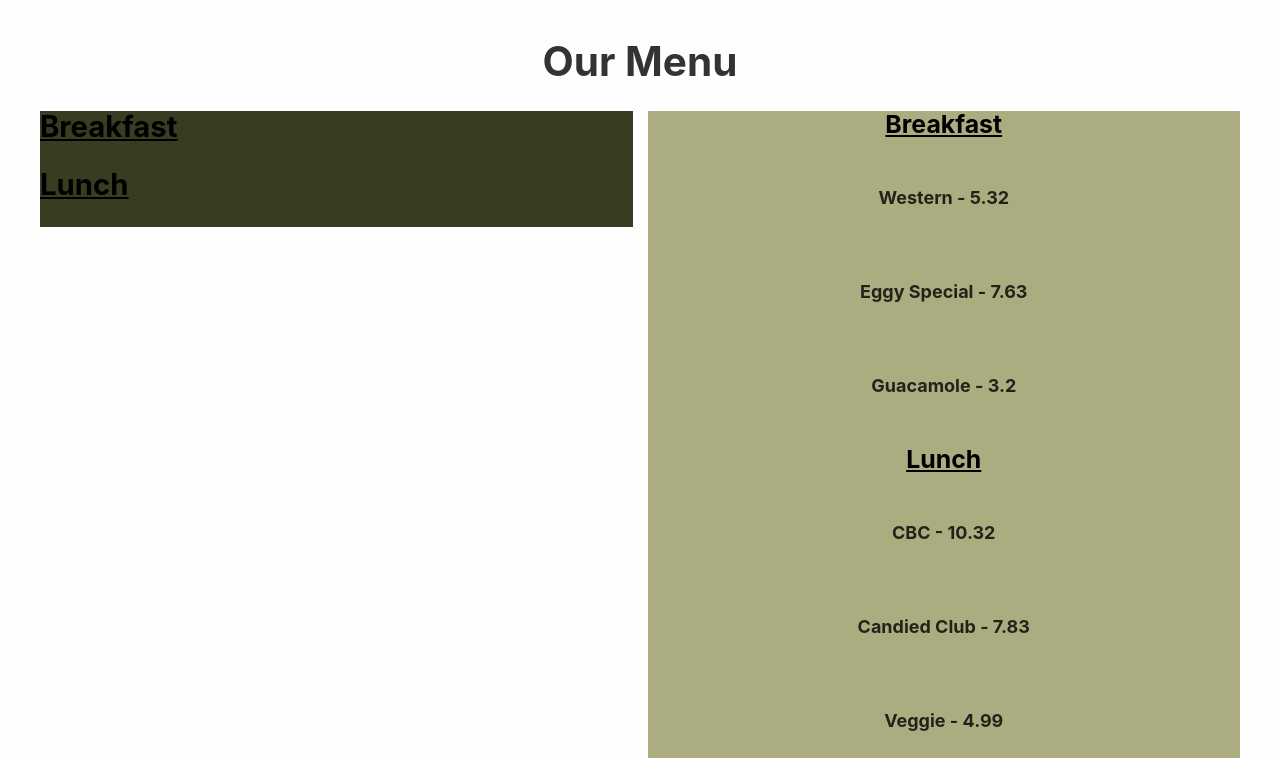
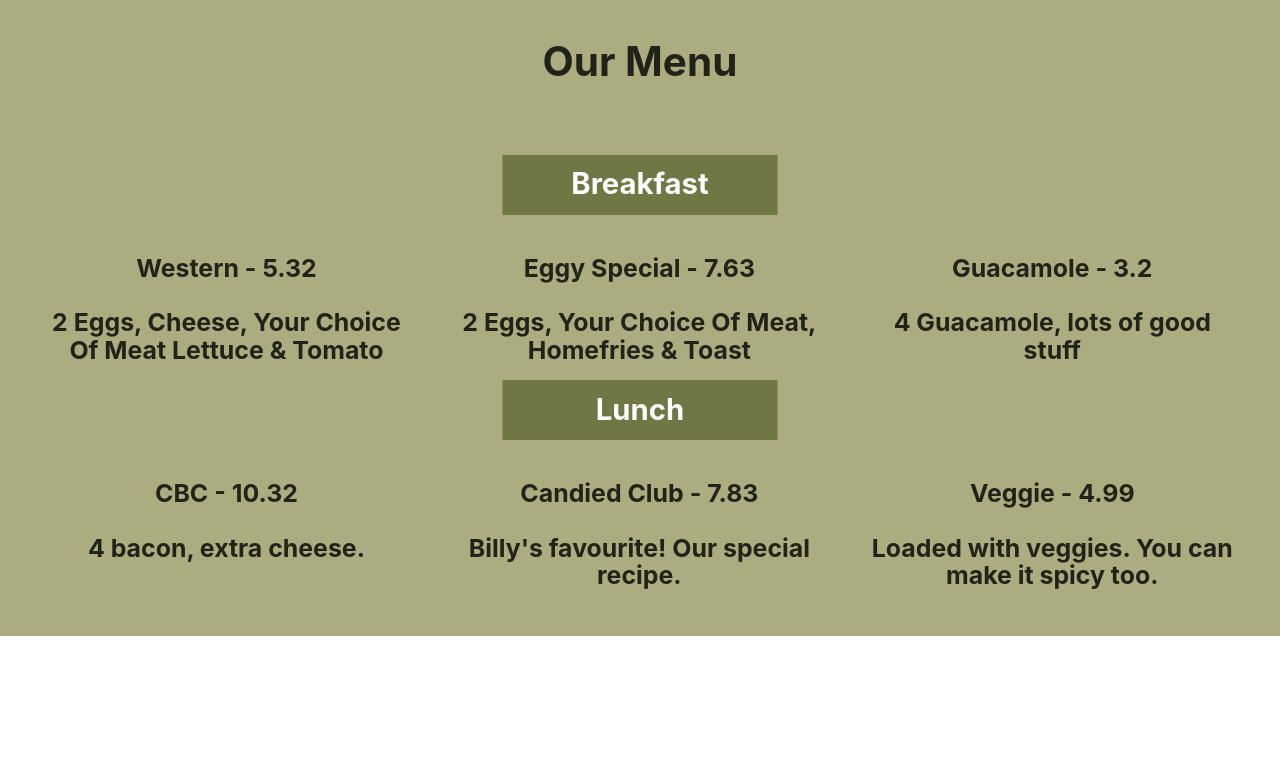
Before and after one commit to WattersIV/50two, a Gatsby site: page / in a window 1280 px wide. Shown: the part 800-1558 px from the top of the page. After the commit the page ends 1486 px from the top, so only its background shows below. Built offline with nearby package versions, Linux system fonts and the light colour scheme; Gatsby itself is replaced by a stand-in of ours.

Commit message:
Change menu layout

```diff
--- a/src/components/Menu.jsx
+++ b/src/components/Menu.jsx
@@ -6,29 +6,24 @@ export default function Menu() {
 
   return (
     <>
-    <h1 id='menu'>Our Menu</h1>
-    <div className='menu-wrapper'>
-      <div className='index'>
-        {menu.map((section) => {
-          return (
-            <Link to={`#${section.title}`}>
-              <h2 className='section-title'>{section.title}</h2>
-            </Link>
-          )
-        })}
-      </div>
+      <h1 id='menu'>Our Menu</h1>
       <div className='menu'>
         {menu.map((section) => {
           return (
             <>
-              <h3 id={`${section.title}`} className='section-title'>{section.title}</h3>
-              <div>
-                {section.items.map((item) => {
+              <div className='menu-section'>
+                <div className='raised-title'>
+                  <h2 id={`${section.title}`}>{section.title}</h2>
+                </div>
+                {section.items.map((item, index) => {
                   return (
-                    <h4 className='menu-item'>
-                      <span className='item-name'>{item.name}{' - '}</span>
-                      <span className='item-price'>{item.price}</span>
-                    </h4>
+                    <div className='menu-item' >
+                      <h3>
+                        <div className='item name-price'>{item.name}{' - '}{item.price}</div>
+                        <br />
+                        <div className='item description'>{item.description}</div>
+                      </h3>
+                    </div>
                   )
                 })}
               </div>
@@ -36,8 +31,6 @@ export default function Menu() {
           )
         })}
       </div>
-
-    </div>
-  </>
+    </>
   )
 }
--- a/src/components/menu.css
+++ b/src/components/menu.css
@@ -1,48 +1,54 @@
 main {
   text-align: center;
-  background-color: var(--white);
+  background-color: var(--brown);
   position: relative;
   width: 100%;
   margin-top: 5vh;
 }
 
+#menu {
+  margin-bottom: 150px;
+}
+
 .menu-wrapper {
   max-width: 1200px;
   position: relative;
-  display: flex;
-  margin: auto;
-  justify-content: space-between;
 }
 
-.index {
-  background-color: var(--darkGreen);
-  height: fit-content;
-  text-decoration: none;
-  width: 100%;
-  margin-right: 15px;
-  text-align: left;
+.menu-section {
+  position: relative;
+  max-width: 1240px;
+  flex-wrap: wrap;
+  display: flex;
+  justify-content: flex-start;
+  margin: 20px auto 50px;
 }
 
-.section-title {
-  color: #000;
-  text-decoration: underline #000;
+.raised-title {
+  position: absolute;
+  top: -80px;
+  margin-bottom: -30px;
+  display: flex;
+  justify-content: center;
+  background-color: var(--lightGreen);
+  color: var(--white);
+  padding: 0 35px;
+  min-width: 275px;
+  height: 60px;
+  z-index: 2;
+  align-items: center;
+  left: 50%;
+  transform: translateX(-50%);
 }
 
-.menu {
-  background-color: var(--brown);
-  max-width: 650px;
-  width: 100%;
-  height: 100vh;
+.raised-title h2 {
+  margin-bottom: 0;
 }
 
 .menu-item {
-  padding: 24px;
+  flex-basis: calc(33.3% - 40px);
+  display: flex;
+  flex-direction: column;
+  margin: 0 20px;
+  padding: 20px 0;
 }
-
-.item-name {
-  text-align: left;
-}
-
-.item-price {
-  text-align: right;
-}
--- a/src/menu.js
+++ b/src/menu.js
@@ -5,14 +5,18 @@ export const menu = [
       {
         name: 'Western',
         price: 5.32,
+        description: '2 Eggs, Cheese, Your Choice Of Meat Lettuce & Tomato',
       },
       {
         name: 'Eggy Special',
         price: 7.63,
+        description: '2 Eggs, Your Choice Of Meat, Homefries & Toast'
+
       },
       {
         name: 'Guacamole',
         price: 3.20,
+        description: '4 Guacamole, lots of good stuff'
       }
     ]
   },
@@ -22,14 +26,17 @@ export const menu = [
       {
         name: 'CBC',
         price: 10.32,
+        description: '4 bacon, extra cheese.',
       },
       {
         name: 'Candied Club',
         price: 7.83,
+        description: "Billy's favourite! Our special recipe.",
       },
       {
         name: 'Veggie',
         price: 4.99,
+        description: "Loaded with veggies. You can make it spicy too.",
       }
     ]
   }
```
